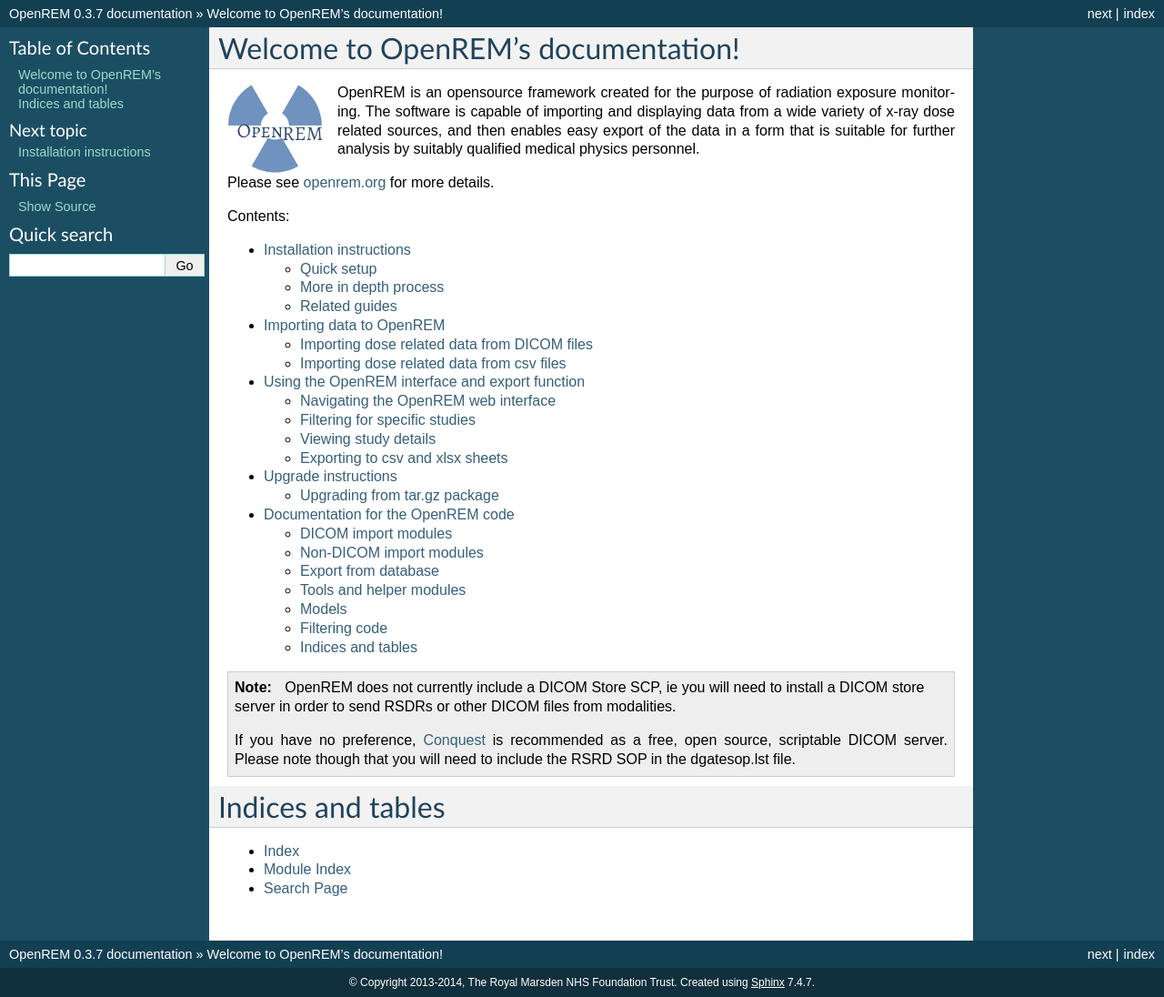
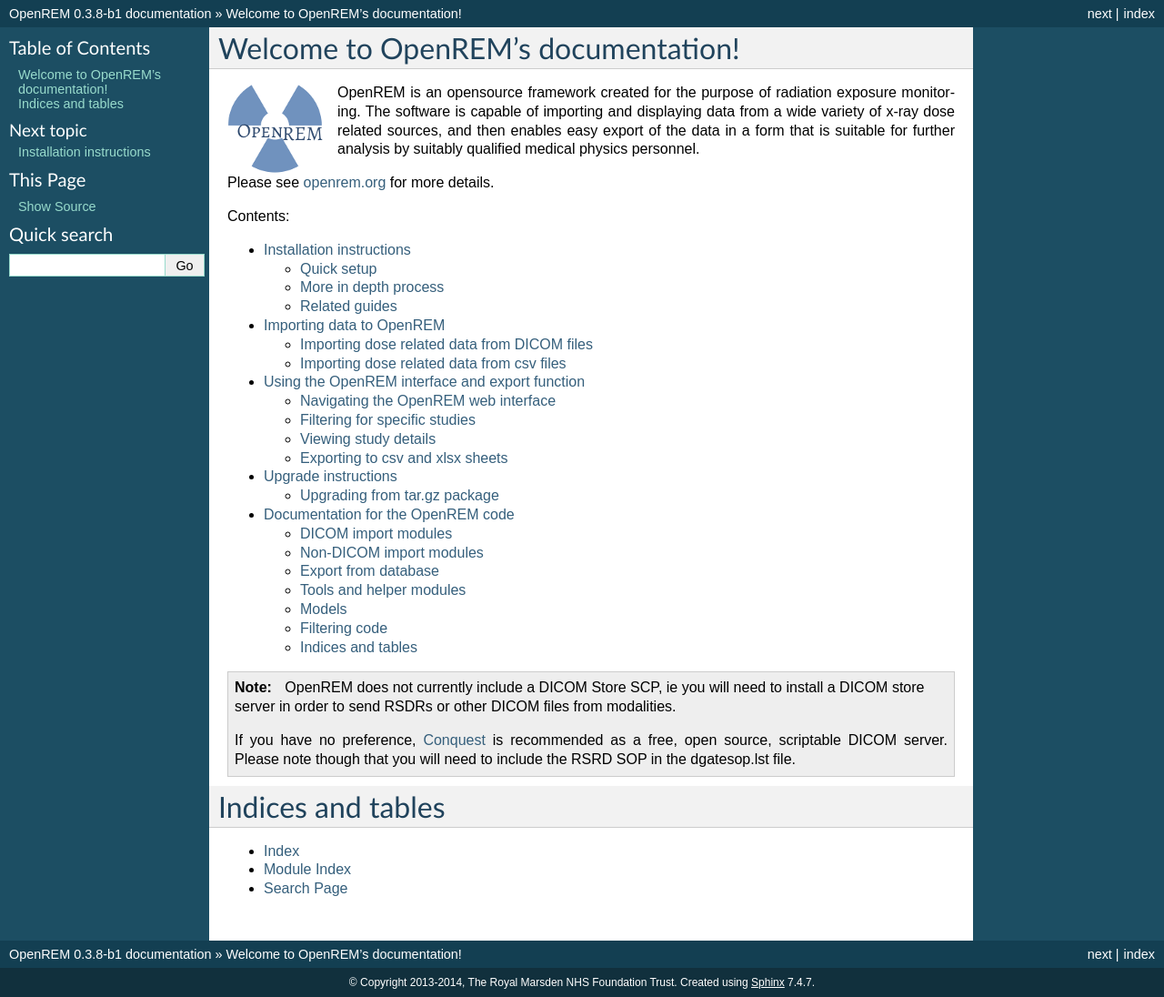
Before and after one commit to ckswilliams/modOpenREM, a Sphinx documentation site: the page built from docs/index.rst, in a window 1280 px wide. Shown: the whole page at 91% size. Built offline with Sphinx 7.4.7, drawn with Linux system fonts in a browser that asks for light colours.

Commit message:
Bumped version number to 0.3.8-b1

```diff
--- a/docs/conf.py
+++ b/docs/conf.py
@@ -59,7 +59,7 @@
 # The short X.Y version.
 version = '0.3'
 # The full version, including alpha/beta/rc tags.
-release = '0.3.7'
+release = '0.3.8-b1'
 
 # The language for content autogenerated by Sphinx. Refer to documentation
 # for a list of supported languages.
--- a/setup.py
+++ b/setup.py
@@ -19,7 +19,7 @@
 
 setup(
     name='OpenREM',
-    version='0.3.7',
+    version='0.3.8-b1',
     packages=['openrem'],
     include_package_data=True,
     install_requires = requires,
```
